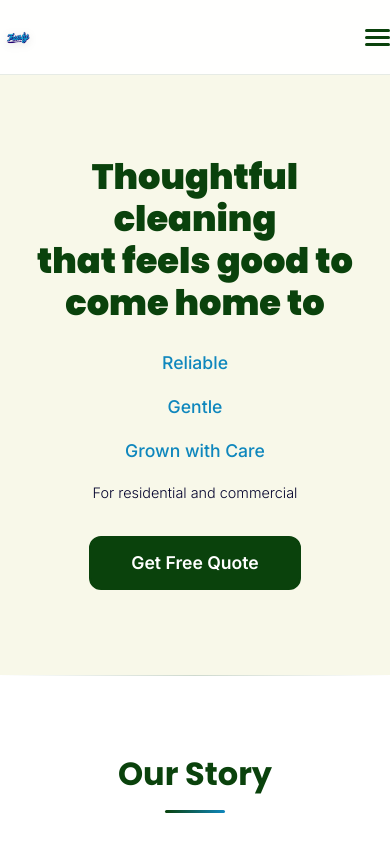
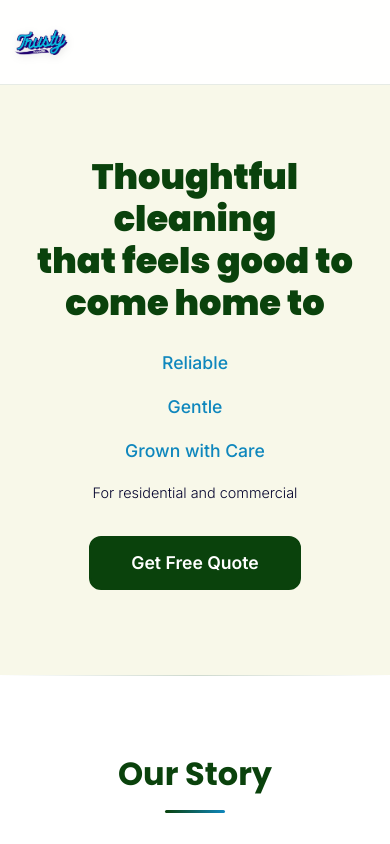
Before and after one commit to gailrayla/trustyco-cleaning, an Angular app: page / in a window 390 px wide. Shown: the top 844 px of the page. Built offline with nearby package versions, Linux system fonts and the light colour scheme.

Commit message:
header styling for smaller screens

```diff
--- a/src/app/components/header/header.html
+++ b/src/app/components/header/header.html
@@ -21,11 +21,6 @@
         <a href="#contact" class="nav-link">Contact</a>
         <a href="#contact" class="btn btn-secondary">Get Quote</a>
       </div>
-      <div class="mobile-menu-toggle">
-        <span></span>
-        <span></span>
-        <span></span>
-      </div>
     </div>
   </nav>
 </header>
--- a/src/app/components/header/header.scss
+++ b/src/app/components/header/header.scss
@@ -140,14 +140,14 @@
     min-height: 70px;
   }
 
-  .navbar-brand .brand-logo {
-    height: 50px;
+  // .navbar-brand .brand-logo {
+  //   height: 50px;
 
-    .logo-img {
-      height: 40px;
-      max-width: 160px;
-    }
-  }
+  //   .logo-img {
+  //     height: 40px;
+  //     max-width: 160px;
+  //   }
+  // }
 
   .navbar-nav {
     display: none;
@@ -160,7 +160,7 @@
 
 @media (max-width: 480px) {
   .navbar-brand .brand-logo .logo-img {
-    height: 35px;
+    height: 80px;
     max-width: 140px;
   }
 }
```
